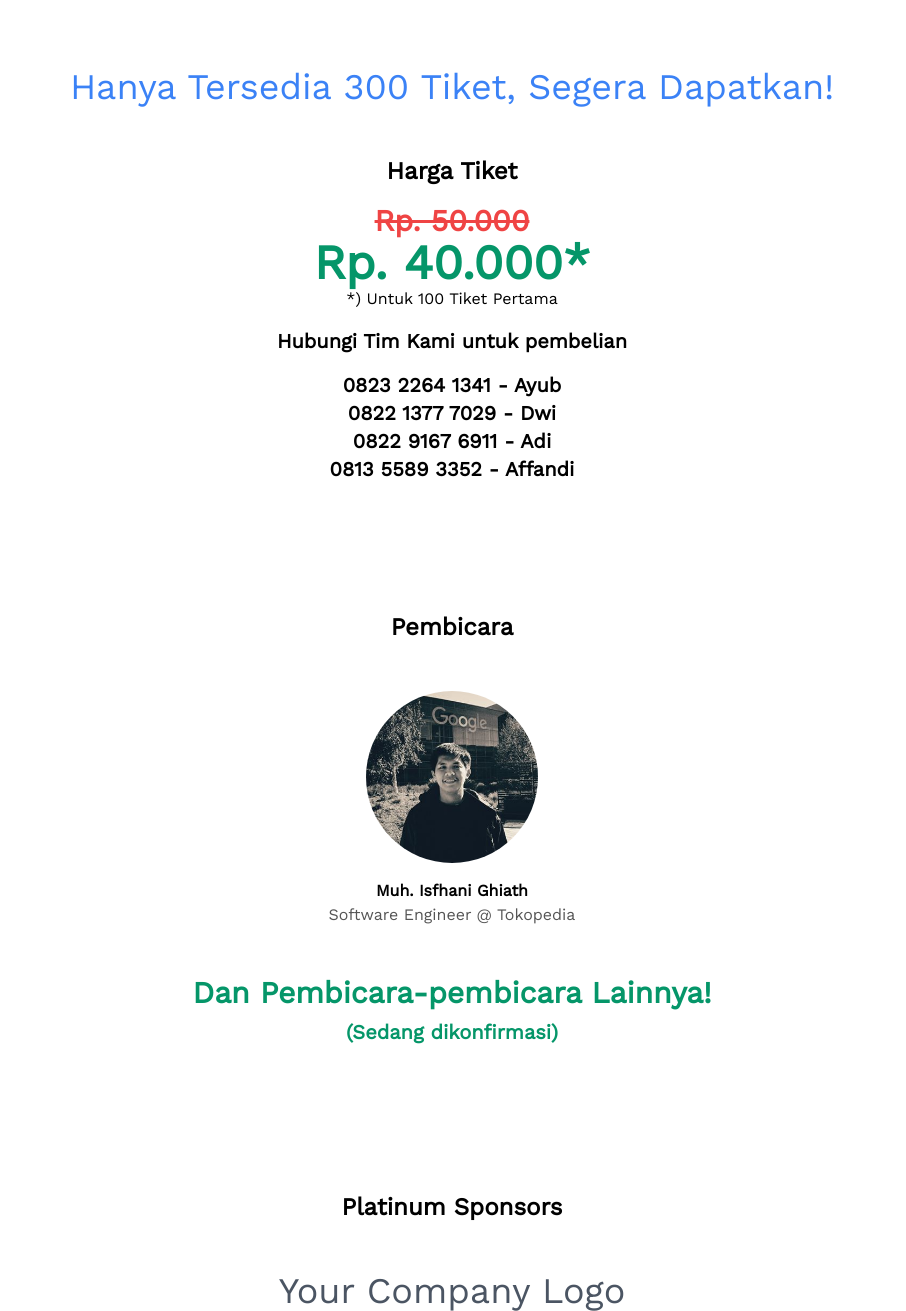
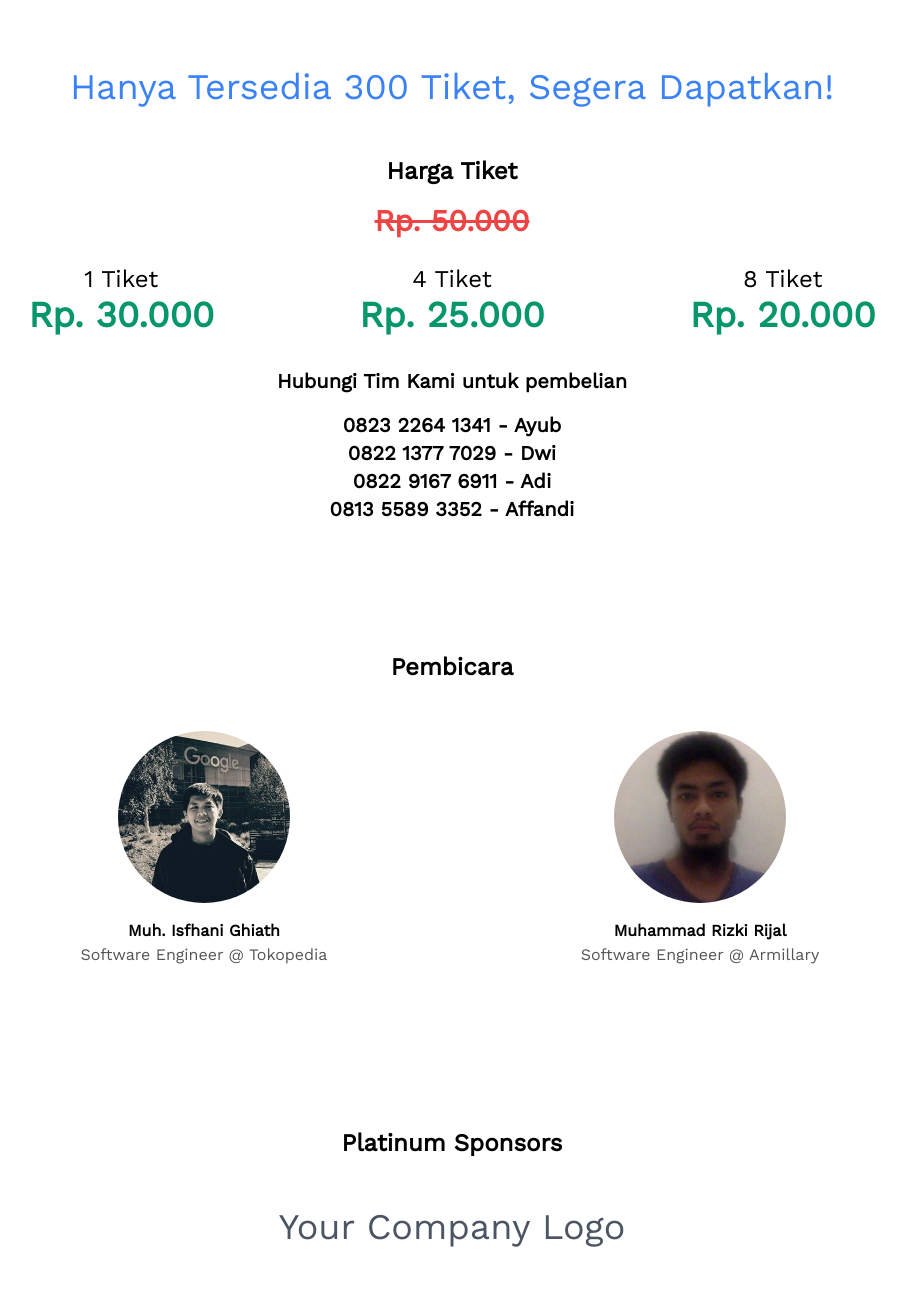
Before and after one commit to eezhal92/paludevday2019, a Node server app: page / in a window 1280 px wide. Shown: the part 1163-2474 px from the top of the page, without its empty margins (188-1094 px from the left). Run offline with Node 20, Linux system fonts and the light colour scheme; data that the repository does not hold is empty; some libraries are stand-ins or nearby versions.

Commit message:
update speakers

```diff
--- a/src/views/index.ejs
+++ b/src/views/index.ejs
@@ -121,11 +121,24 @@
         <span class="inline-block text-4xl p-4 text-blue-500  text-center">Hanya Tersedia 300 Tiket, Segera Dapatkan!</span>
       </div>
 
-      <div class="text-center mt-8 mb-4">
+      <div class="text-center mt-8 mb-8">
         <div class="text-2xl font-bold mb-4">Harga Tiket</div>
-        <div class="text-red-500 text-3xl font-bold line-through">Rp. 50.000</div>
-        <div class="text-green-600 text-5xl font-bold">Rp. 40.000*</div>
-        <div class="mb-4">*) Untuk 100 Tiket Pertama</div>
+        <div class="text-red-500 text-3xl font-bold line-through mb-6">Rp. 50.000</div>
+        <div class="flex">
+          <div class="flex-1">
+            <p class="text-2xl">1 Tiket</p>
+            <p class="text-4xl font-bold text-green-600">Rp. 30.000</p>
+          </div>
+          <div class="flex-1">
+            <p class="text-2xl">4 Tiket</p>
+            <p class="text-4xl font-bold text-green-600">Rp. 25.000</p>
+          </div>
+          <div class="flex-1">
+            <p class="text-2xl">8 Tiket</p>
+            <p class="text-4xl font-bold text-green-600">Rp. 20.000</p>
+          </div>
+        </div>
+
       </div>
 
       <p class="text-xl mb-4 text-center font-bold">Hubungi Tim Kami untuk pembelian</p>
@@ -143,21 +156,19 @@
     <div class="container mx-auto">
       <h2 class="text-center font-bold text-2xl mb-12">Pembicara</h2>
       <div class="flex flex-col md:flex-row">
-        <!-- <div class="flex-1 speaker-detail mb-8">
-          <img class="img circle mx-auto" src="/img/andipang.jpeg" alt="">
-          <h3 class="speaker-name">Andi Pangeran (TBD)</h3>
-          <p class="speaker-position">Product Engineer @ Go-Pay</p>
-        </div> -->
 
         <div class="flex-1 speaker-detail mb-8">
           <img class="img circle mx-auto" src="/img/isfha.jpg" alt="">
           <h3 class="speaker-name">Muh. Isfhani Ghiath</h3>
           <p class="speaker-position">Software Engineer @ Tokopedia</p>
         </div>
-      </div>
 
-      <div class="p-4">
-        <p class="text-center text-3xl font-bold text-green-600">Dan Pembicara-pembicara Lainnya! <br> <span class="text-xl">(Sedang dikonfirmasi)</span></p>
+        <div class="flex-1 speaker-detail mb-8">
+          <img class="img circle mx-auto" src="/img/ijal.jpg" alt="">
+          <h3 class="speaker-name">Muhammad Rizki Rijal</h3>
+          <p class="speaker-position">Software Engineer @ Armillary</p>
+        </div>
+
       </div>
     </div>
 
```
Also changed, not shown: static/img/ijal.jpg (added).
